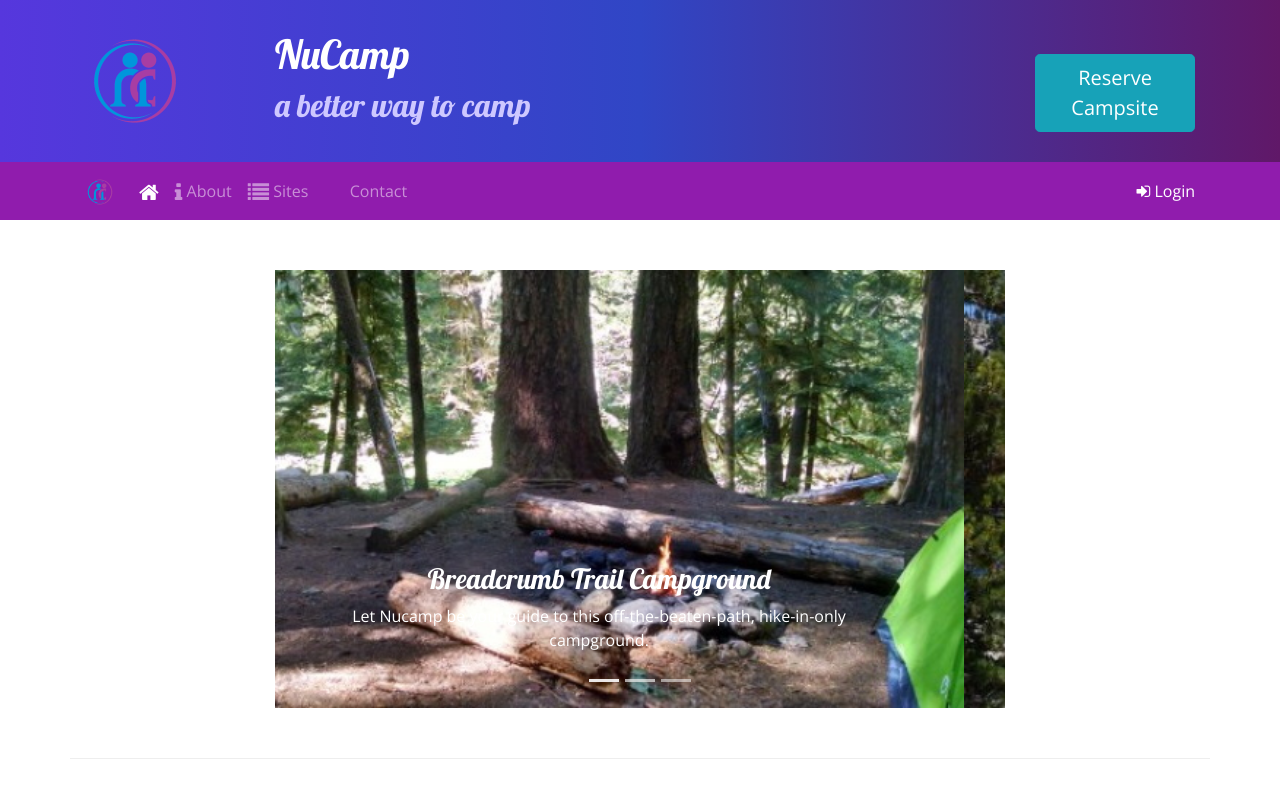
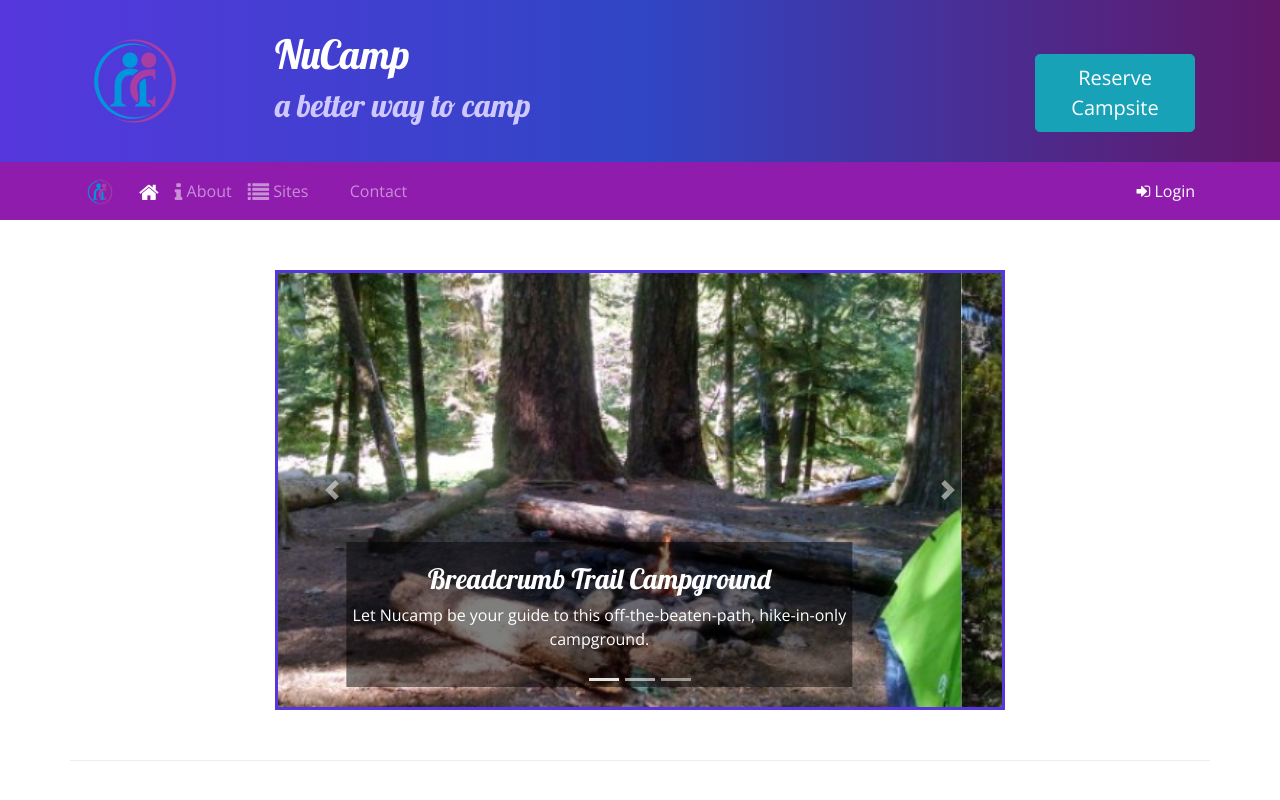
Before and after one commit to Rockrat2008/NuCamp-Campsite, a website: page index.html in a window 1280 px wide. Shown: the top 800 px of the page. Drawn offline with nearby package versions, Linux system fonts and the light colour scheme.

Commit message:
Added carousel control indicators and CSS styling for carousel

```diff
--- a/index.html
+++ b/index.html
@@ -217,6 +217,24 @@
                 </div>
               </div>
             </div>
+            <a
+              class="carousel-control-prev"
+              href="#homeCarousel"
+              role="button"
+              data-slide="prev"
+            >
+              <span class="carousel-control-prev-icon"></span>
+              <span class="sr-only">Previous</span>
+            </a>
+            <a
+              class="carousel-control-next"
+              href="#homeCarousel"
+              role="button"
+              data-slide="next"
+            >
+              <span class="carousel-control-next-icon"></span>
+              <span class="sr-only">Next</span>
+            </a>
           </div>
         </div>
       </div>
--- a/static/styles.css
+++ b/static/styles.css
@@ -37,3 +37,11 @@ header h2 {
 .navbar {
   background-color: #901cad;
 }
+
+.carousel-caption {
+  background-color: rgba(0, 0, 0, 0.5);
+}
+
+.carousel {
+  border: solid #5637dd;
+}
```
